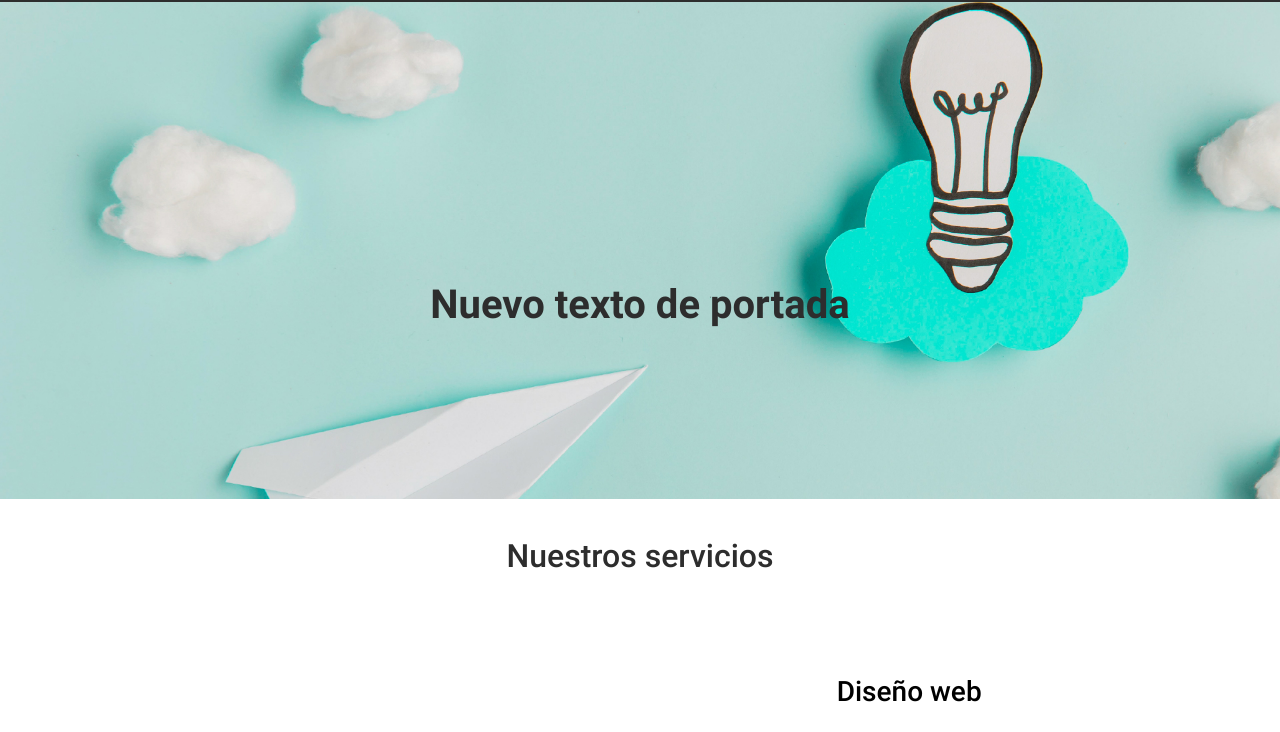
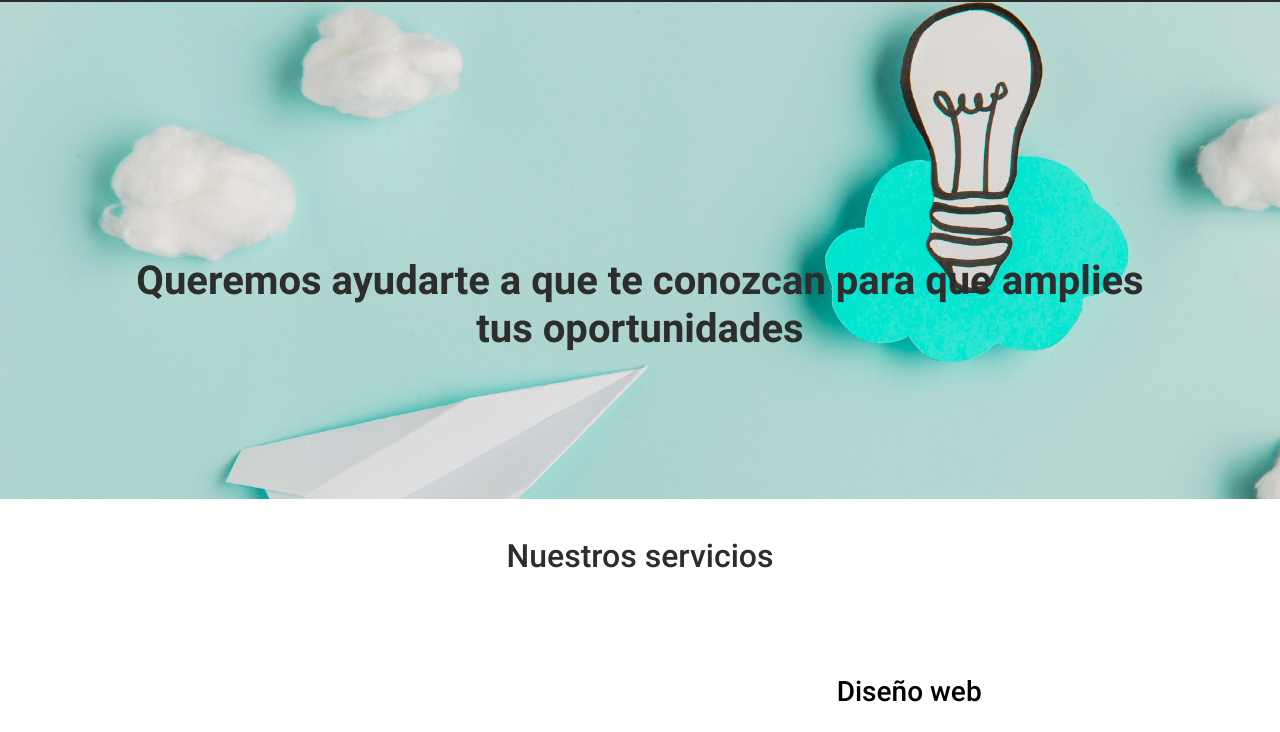
Before and after one commit to sebastianbarcia/Veo-Dise-o, a website: page index.html in a window 1280 px wide. Shown: the part 68-800 px from the top of the page. Drawn offline with Linux system fonts and the light colour scheme.

Commit message:
cambio en titulo index
volvi a poner el titulo h1 en index.html

```diff
--- a/index.html
+++ b/index.html
@@ -48,7 +48,7 @@
 	<main>
 		<section class="diseñoPortada">
 			<img src="assets/fotos/index/index.jpg" width="100%" alt="imagen de portada index" class="img-fluid" >
-			<h1 id="tituloIndex">Nuevo texto de portada</h1>
+			<h1 id="tituloIndex">Queremos ayudarte a que te conozcan para que amplies tus oportunidades</h1>
 		</section>
 		<section class="seccionServicios">
 			<h2>Nuestros servicios</h2>
```
